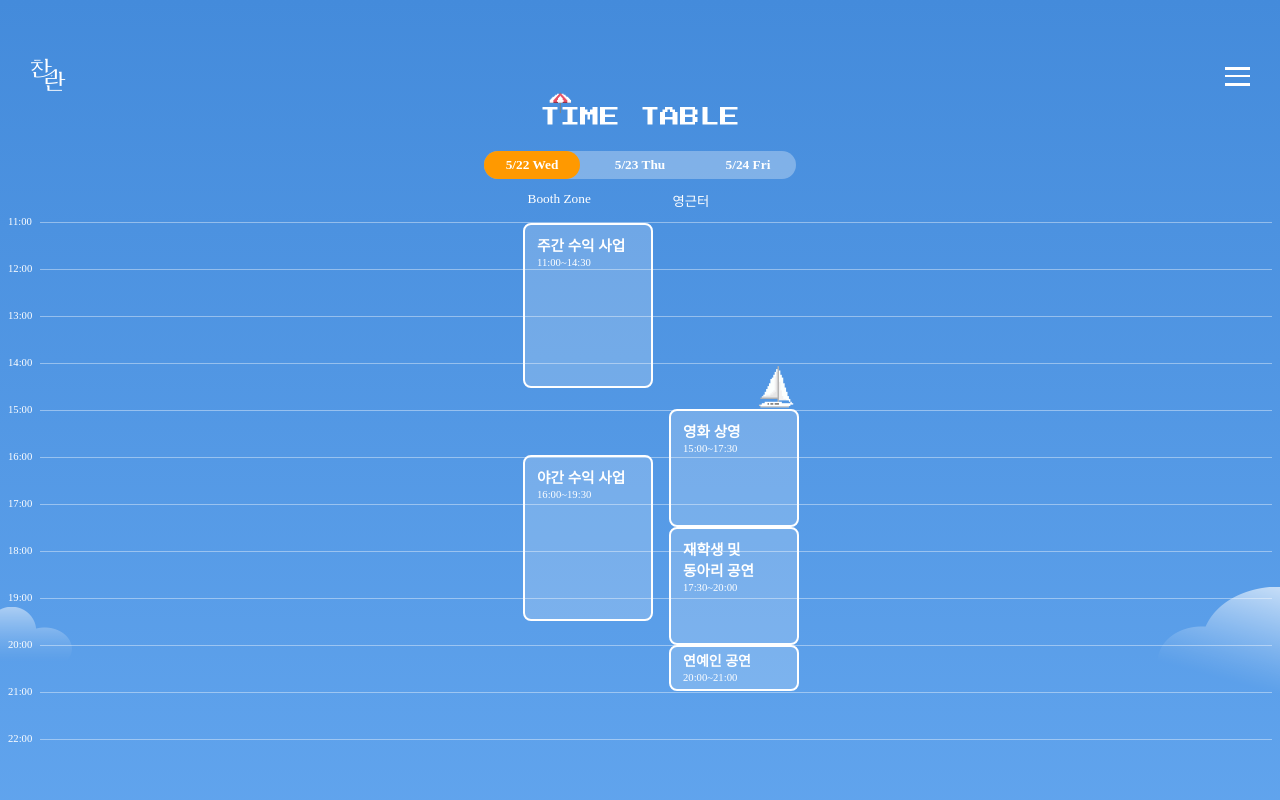
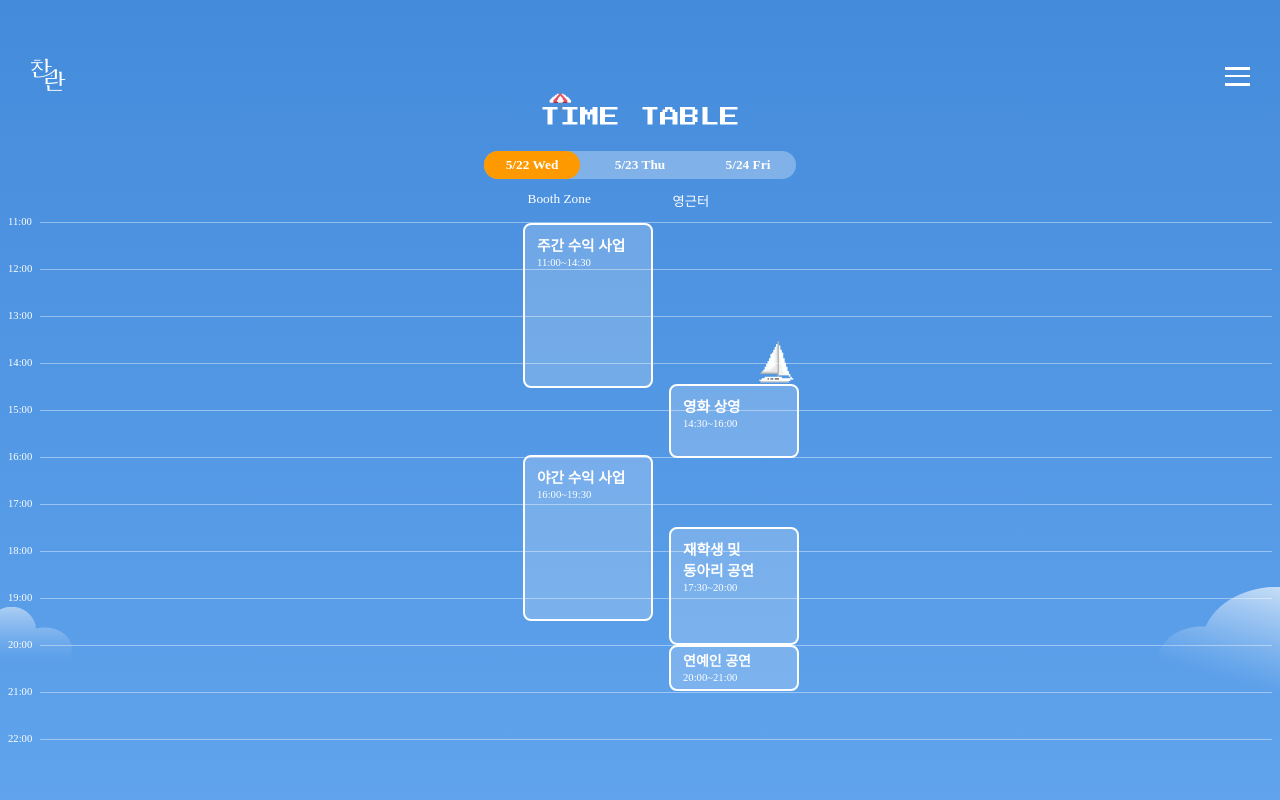
Before and after one commit to 2024-LIKELION-DS/DSFest_FE, a React (Create React App) app: page /timetable in a window 1280 px wide. Shown: the top 800 px of the page. Built offline with nearby package versions, Linux system fonts and the light colour scheme; no server answers; a web font is replaced by a local one.

Commit message:
💄 Design 타임테이블 내용 수정, UI 수정(#3)
Design 타임테이블 내용 수정, UI 수정(#3)

```diff
--- a/src/pages/TimeTable.js
+++ b/src/pages/TimeTable.js
@@ -75,9 +75,9 @@ function TimeTable() {
                         </div>
                         <T.Movie>
                             <T.Bold>영화 상영</T.Bold>
-                            <T.Time>15:00~17:30</T.Time>
+                            <T.Time>14:30~16:00</T.Time>
                         </T.Movie>
-
+                        <div style={{ height: "69.2px" }}></div>
                         <T.StuPerform>
                             <T.Bold>
                                 재학생 및 <br />
@@ -144,7 +144,7 @@ function TimeTable() {
                         </div>
                         <T.SongFest>
                             <T.Bold>운현가요제</T.Bold>
-                            <T.Time>18:30~20:30</T.Time>
+                            <T.Time>18:00~20:30</T.Time>
                         </T.SongFest>
 
                         <T.Celeb2Fire>
@@ -204,7 +204,7 @@ function TimeTable() {
                                 }}
                             />
                         </div>
-                        <T.StuPerform style={{ marginTop: "186px" }}>
+                        <T.StuPerform style={{ marginTop: "232.5px" }}>
                             <T.Bold>
                                 재학생 및 <br />
                                 동아리 공연
@@ -222,10 +222,10 @@ function TimeTable() {
                             </T.BoldTop5>
                             <T.Time>19:30~21:00</T.Time>
                         </T.Dj>
-                        <div style={{ height: "20px" }}></div>
+
                         <T.Celeb2Fire>
                             <T.InlineBoldF>불꽃놀이</T.InlineBoldF>
-                            <T.InlineTimeF>21:30~22:00</T.InlineTimeF>
+                            <T.InlineTimeF>21:00~21:30</T.InlineTimeF>
                         </T.Celeb2Fire>
                     </div>
                 </T.Young>
--- a/src/styles/TimeTableStyle.js
+++ b/src/styles/TimeTableStyle.js
@@ -195,8 +195,8 @@ export const InlineTimeF = styled.span`
 `;
 export const Movie = styled.div`
     width: 126px;
-    height: 114px;
-    margin-top: 186px;
+    height: 70px;
+    margin-top: 161px;
     border-radius: 8px;
     border: 2px solid white;
     background-color: rgba(255, 255, 255, 0.2);
@@ -228,22 +228,22 @@ export const Celeb2Fire = styled.div`
 `;
 export const SongFest = styled.div`
     width: 126px;
-    height: 86.34px;
+    height: 109.5px;
     border-radius: 8px;
     border: 2px solid white;
     background-color: rgba(255, 255, 255, 0.2);
-    margin-top: 302.93px;
+    margin-top: 327px;
 `;
 export const Content = styled.div`
     width: 126px;
-    height: 42px;
+    height: 44px;
     border-radius: 8px;
     border: 2px solid white;
     background-color: rgba(255, 255, 255, 0.2);
 `;
 export const Dj = styled.div`
     width: 126px;
-    height: 66px;
+    height: 67px;
     border-radius: 8px;
     border: 2px solid white;
     background-color: rgba(255, 255, 255, 0.2);
```
